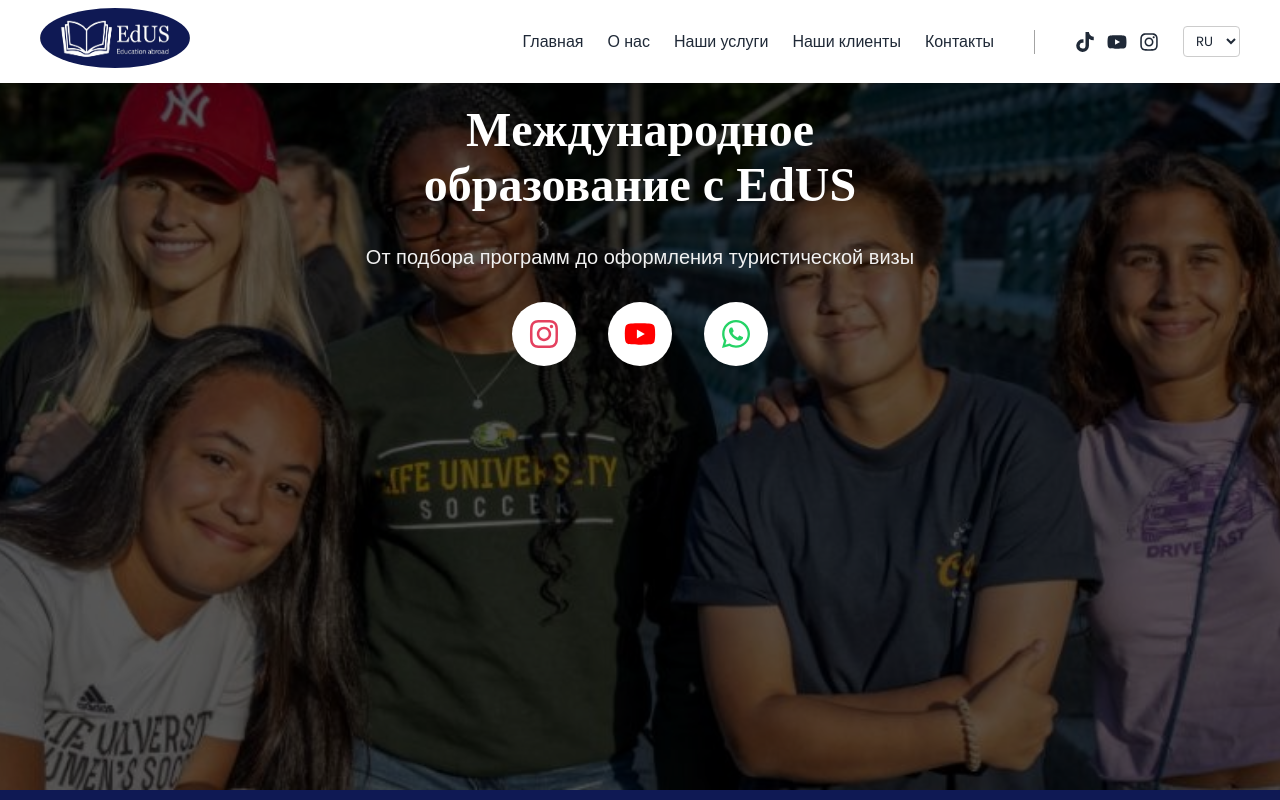
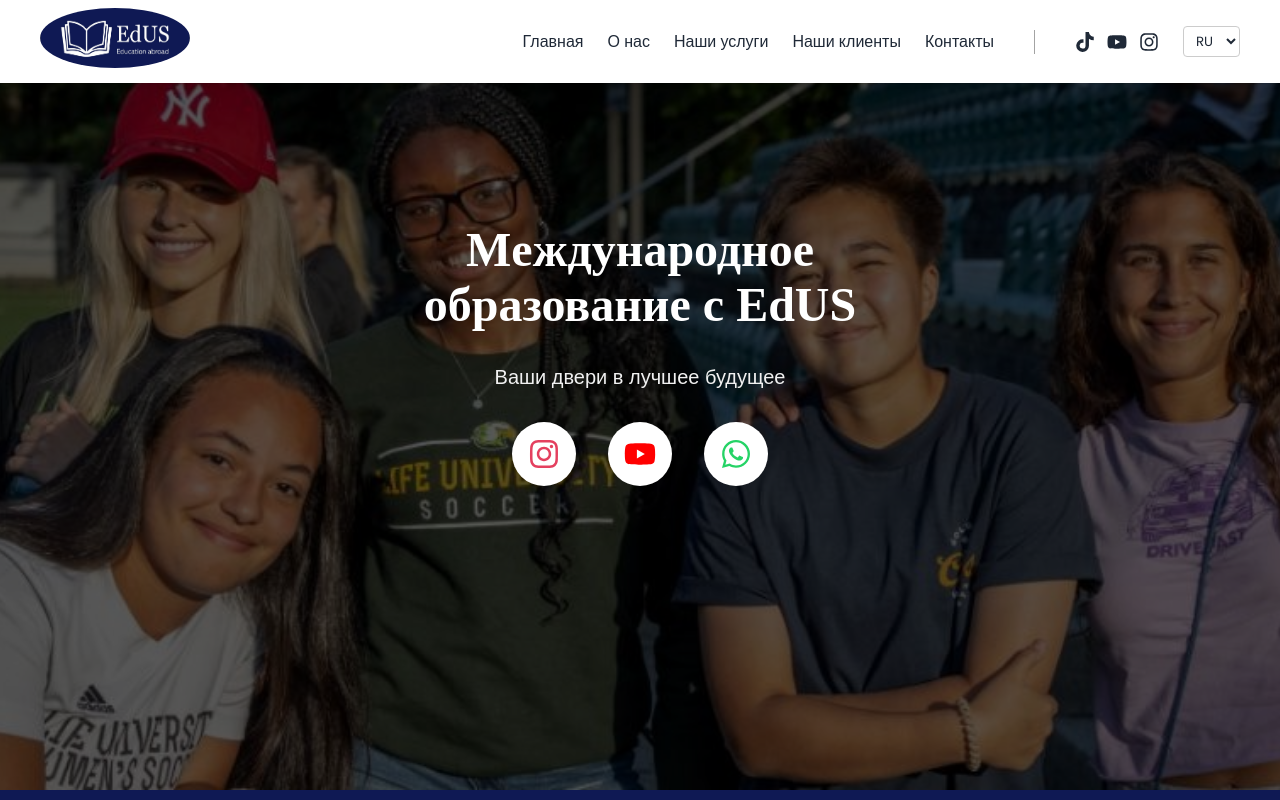
Before and after one commit to MirlanNurbekov/edus, a React (Create React App) app: page / in a window 1280 px wide. Shown: the top 800 px of the page. Built offline with nearby package versions, Linux system fonts and the light colour scheme.

Commit message:
0020
Miner update

```diff
--- a/src/styles/Page.css
+++ b/src/styles/Page.css
@@ -70,6 +70,7 @@ html, body {
   font-size: 3rem;       /* adjust as needed */
   color: #fff;     /* или ваш цвет */
   margin-bottom: 1rem;
+  margin-top: 10rem;
 }
 
 /* 3) Подзаголовок */
--- a/src/translations/en.js
+++ b/src/translations/en.js
@@ -8,7 +8,7 @@ export default {
 
   // Hero
   hero_title: 'International Education with EdUS',
-  hero_subtitle: 'From program selection to tourist visa processing',
+  hero_subtitle: 'Your gateway to a better future',
 
   // About (Home page)
   about_title: 'About Us',
--- a/src/translations/kg.js
+++ b/src/translations/kg.js
@@ -8,7 +8,7 @@ export default {
 
   // Hero
   hero_title: 'EdUS менен Эл аралык Билим',
-  hero_subtitle: 'Программаларды тандоодон визаларды алууга чейин',
+  hero_subtitle: 'Жакшыраак келечекке болгон эшигиңиз',
 
   // About (Home page)
   about_title: 'Биз жөнүндө',
--- a/src/translations/ru.js
+++ b/src/translations/ru.js
@@ -8,7 +8,7 @@ export default {
 
   // Hero
   hero_title: 'Mеждународноe образованиe с EdUS',
-  hero_subtitle: 'Oт подбора программ до оформления туристической визы',
+  hero_subtitle: 'Ваши двери в лучшее будущее',
 
   // About (Home page)
   about_title: 'О нас',
```
